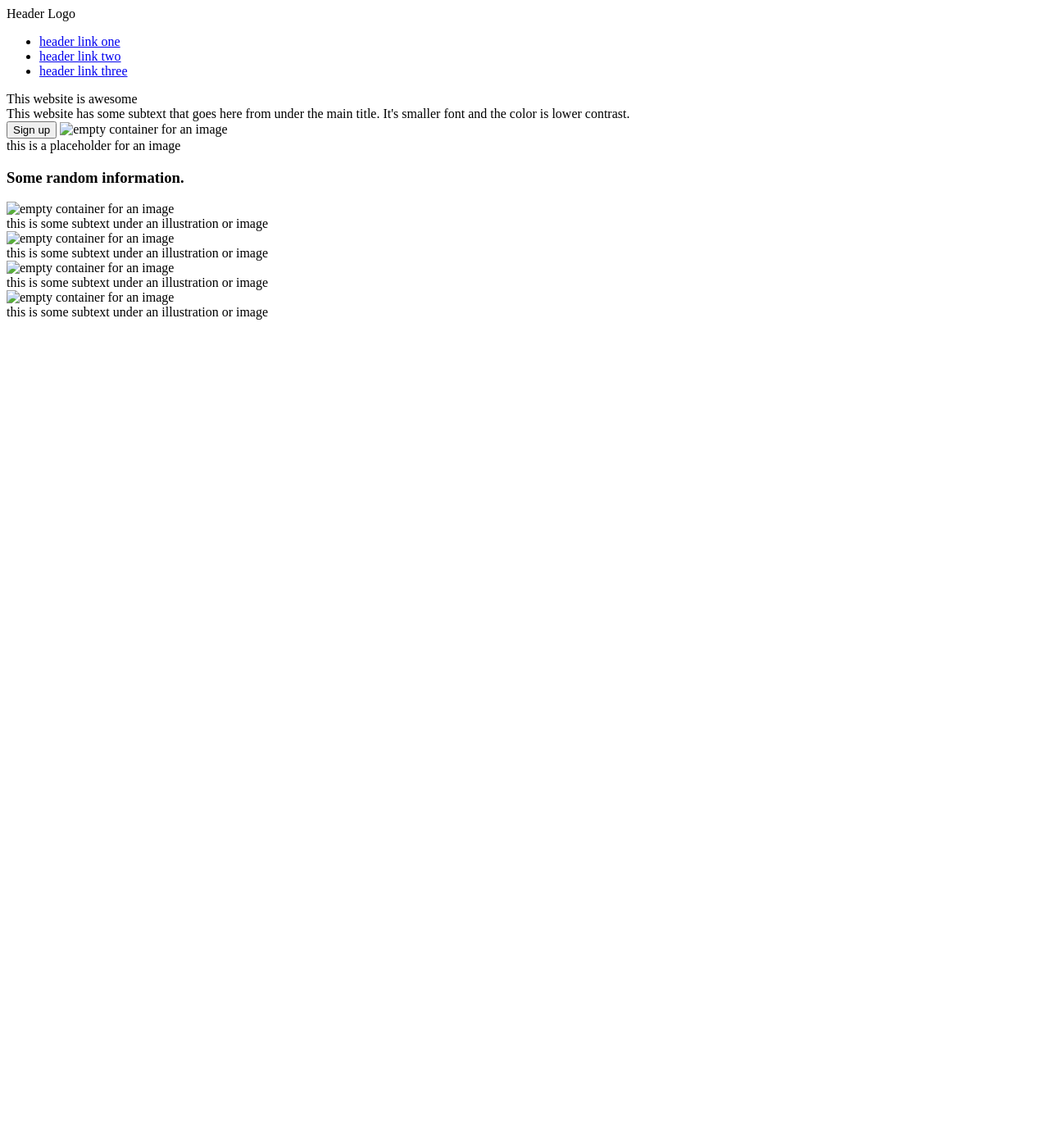
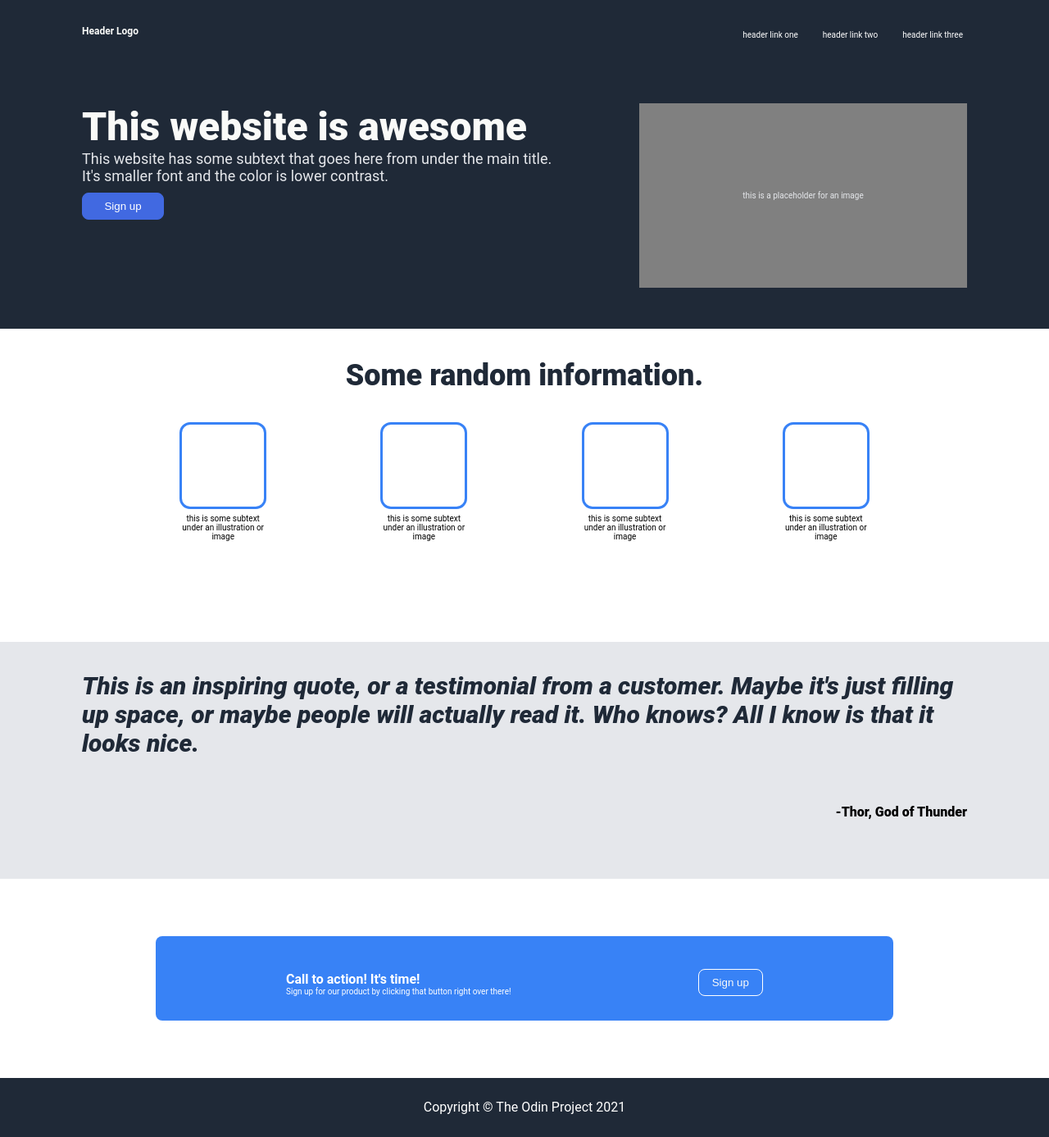
Before and after one commit to Katusyo/landing-page, a plain HTML site: page index.html in a window 1280 px wide. Shown: the whole page at 82% size. Before the commit the page ends 800 px from the top, so only its background shows below. Drawn offline with Linux system fonts and the light colour scheme.

Commit message:
Progress of landing page
* copied the work from my previous file into the correct directory to
get it to work on github.

```diff
--- a/index.html
+++ b/index.html
@@ -9,38 +9,70 @@
     </head>
     <body>
         <div class="header">
+            <div class="start">
+                <div class="logo">
                     Header Logo
                 </div>
+            </div>
+            <div class="end"></div>
                 <ul class="links">
                     <li><a href="https://google.com">header link one</a></li>
                     <li><a href="https://google.com">header link two</a></li>
                     <li><a href="https://google.com">header link three</a></li>
                 </ul>
+                </div>
+        </div>
+        <div class="top">
+            <div class="start-top">
             <div class="main">This website is awesome</div>
-            <div class="text">This website has some subtext that goes here from under the main title.
+                <div class="text-top">This website has some subtext that goes here from under the main title.
                 It's smaller font and the color is lower contrast.
                 </div>
             <button class="sign-up">Sign up</button>
-            <img src="image-placeholder" alt="empty container for an image">
-            <div class="text">this is a placeholder for an image</div>
+            </div>
+            <div class="end-top">
+                <div class="image-placeholder" alt="empty container for an image">
+                    <div class="text-box">this is a placeholder for an image</div>
+                </div>
+            </div>
+        </div>
+        <div class="middle-top">
+            <h3>Some random information.</h3>
             <div class="container">
-            <h3>Some random information.</h3>
-            <div class="content">
-                <img src="image-placeholder" alt="empty container for an image">
-                <div class="text">this is some subtext under an illustration or image</div>
+                <div class="box" alt="empty container for an image"></div>
+                <div class="box" alt="empty container for an image"></div>
+                <div class="box" alt="empty container for an image"></div>
+                <div class="box" alt="empty container for an image"></div>
             </div>
-            <div class="content">
-                <img src="image-placeholder" alt="empty container for an image">
-                <div class="text">this is some subtext under an illustration or image</div>
+            <div class="sub-container">
+                <div class="subtext">this is some subtext under an illustration or image</div>
+                <div class="subtext">this is some subtext under an illustration or image</div>
+                <div class="subtext">this is some subtext under an illustration or image</div>
+                <div class="subtext">this is some subtext under an illustration or image</div>
             </div>
-            <div class="content">
-                <img src="image-placeholder" alt="empty container for an image">
-                <div class="text">this is some subtext under an illustration or image</div>
         </div>
-            <div class="content">
-                <img src="image-placeholder" alt="empty container for an image">
-                <div class="text">this is some subtext under an illustration or image</div>
+        <div class="middle-bottom">
+            <div class="inspiration">
+                <h3><span class="italicized">This is an inspiring quote, or a testimonial from
+                    a customer. Maybe it's just filling up space, or maybe people will actually
+                    read it. Who knows? All I know is that it looks nice.</span></h3>
+                <h4><span class="bolded">-Thor, God of Thunder</span></h4>
             </div>
+        </div>
+        <div class="bottom">
+            <div class="attention">
+                <div class ="start-bottom">
+                    <span class="bolded">Call to action! It's time!</span>
+                    <div class="text-bottom">Sign up for our product by clicking that button right
+                over there!</div>
+                </div>
+                <div class ="end-bottom">
+                    <button class="sign-up-bottom">Sign up</button>
+                </div>
+            </div>
+        </div>
+        <div class="footer">
+            <div class="text">Copyright © The Odin Project 2021</div>
         </div>
     </body>
 </html>
--- a/style.css
+++ b/style.css
@@ -0,0 +1,262 @@
+body {
+    font-family: Roboto, sans-serif;
+    margin: 0;
+    min-height: 100vh;
+    display: flex;
+    flex-direction: column;
+}
+
+.header {
+    background-color: #1F2937;
+    color: #F9FAF8;
+    font-size: 24px;
+    display: flex;
+    justify-content: space-between;
+    padding-left: 100px;
+    padding-right: 100px;
+    padding-bottom: 50px;
+}
+
+.start, .end {
+    display: flex;
+}
+
+.top {
+    background-color: #1F2937;
+    display: flex;
+    flex-direction: space-between;
+    padding-left: 100px;
+    padding-bottom: 50px;
+    padding-right: 100px;
+}
+
+.main {
+    background-color: #1F2937;
+    color: #F9FAF8;
+    font-size: 48px;
+    font-weight: 900;
+    display: flex;
+    width: auto;
+}
+
+.text-top {
+    color: #E5E7EB;
+    width: auto;
+    font-size: 18px;
+    padding-bottom: 10px;
+    display: flex;
+    text-align: start;
+}
+
+.logo {
+  font-size: 12px;
+  font-weight: 600;
+  display: flex;
+  align-items: center;
+}
+
+ul {
+    list-style-type: none;
+    display: flex;
+    gap: 20px;
+}
+
+a {
+    font-size: 10px;
+    color: white;
+    text-decoration: none;
+    margin: 5px;
+}
+
+button {
+  cursor: pointer;
+  padding: 8px 16px;
+  border-radius: 8px;
+  display: flex;
+  justify-content: center;
+  align-items: center;
+}
+
+.sign-up {
+  background: royalblue;
+  border: 1px solid royalblue;
+  color: white;
+  width: 100px;
+}
+
+.image-placeholder {
+  background: gray;
+  width: 400px;
+  height: 225px;
+  display: flex;
+  justify-content: center;
+  align-items: center;
+  margin-left: 100px;
+}
+
+.text-box {
+    font-size: 10px;
+    color: #E5E7EB;
+    text-align: center;
+    align-self: center;
+}
+
+.start-top, .end-top {
+    display: flex;
+    flex-direction: column;
+    width: fit-content;
+}
+
+h3 {
+    color: #1F2937;
+    font-size: 36px;
+    font-weight: 900;
+    text-align: center;
+}
+
+.middle-top {
+    display: flex;
+    flex-direction: column;
+    justify-content: space-between;
+    align-content: center;
+    background: white;
+    color: black;
+    padding-left: 100px;
+    padding-bottom: 50px;
+    padding-right: 100px;
+}
+
+.box, .subtext {
+  background: white;
+  border: 3px solid #3882F6;
+  border-radius: 13px;
+  width: 100px;
+  height: 100px;
+  gap: 20px;
+}
+
+.subtext {
+    border: 3px solid white;
+    display: flex;
+    flex-direction: space-evenly;
+    text-align: center;
+    justify-content: space-evenly;
+    align-items: flex-start;
+    font-size: 10px;
+}
+
+.container {
+    display: flex;
+    gap: 20px;
+    justify-content: space-evenly;
+    flex-wrap: wrap;
+    margin-bottom: 3px;
+}
+
+.sub-container {
+    display: flex;
+    gap: 20px;
+    justify-content: space-evenly;
+    flex-wrap: wrap;
+    margin-bottom: 3px;
+}
+
+.middle-bottom {
+    display: flex;
+    flex-direction: row;
+    justify-content: space-evenly;
+    background: #E5E7EB;
+    width: auto;
+    padding-left: 100px;
+    padding-bottom: 50px;
+    padding-right: 100px;
+}
+
+.inspiration {
+    display: flex;
+    flex-direction: column;
+}
+
+.italicized {
+    display: flex;
+    justify-content: center;
+    align-content: center;
+    text-align: start;
+}
+
+h3 .italicized{
+    color: #1F2937;
+    font-size: 30px;
+    font-weight: 900;
+    font-style: italic;
+}
+
+h4 {
+    text-align: right;
+}
+
+.bolded {
+    font-weight: bolder;
+}
+
+.bottom {
+    display: flex;
+    justify-content: center;
+    align-content: center;
+    flex-direction: row;
+    background: white;
+    padding-left: 100px;
+    padding-bottom: 70px;
+    padding-top: 70px;
+    padding-right: 100px;
+}
+
+.attention {
+    display: flex;
+    text-align: start;
+    justify-content: space-around;
+    align-content: center;
+    padding-left: 50px;
+    padding-right: 50px;
+    padding-top: 30px;
+    padding-bottom: 30px;
+    width: 800px;
+    color: white;
+    background-color: #3882F6;
+    border-radius: 8px;
+    gap: 10px;
+}
+
+.text-bottom {
+    font-size: 10px;
+    text-align: start;
+}
+
+.sign-up-bottom {
+    display: flex;
+    align-self: flex-end;
+    color: #F9FAF8;
+    background-color: #3882F6;
+    border: 1px solid white;
+    margin-top: 10px;
+}
+
+.start-bottom, .end-bottom {
+    display: flex;
+    flex-direction: column;
+    align-self: flex-end;
+}
+
+.end-bottom {
+    flex-direction: column;
+}
+
+.footer {
+    height: 72px;
+    width: auto;
+    background: #1F2937;
+    color: white;
+    display: flex;
+    justify-content: center;
+    align-items: center;
+}
```
Lines whose indentation alone changed are shown as unchanged.
